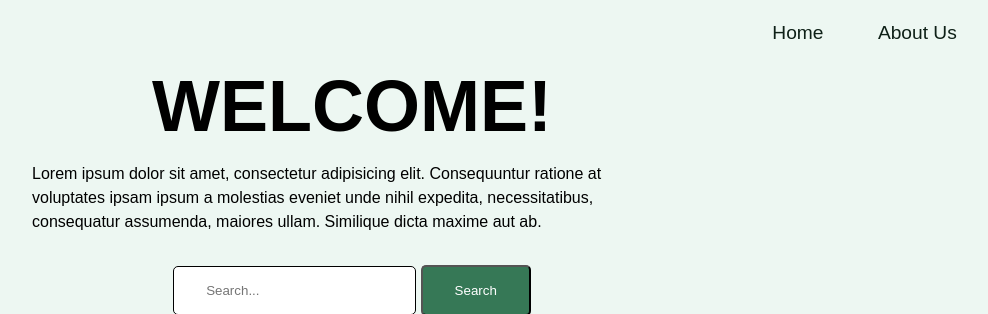
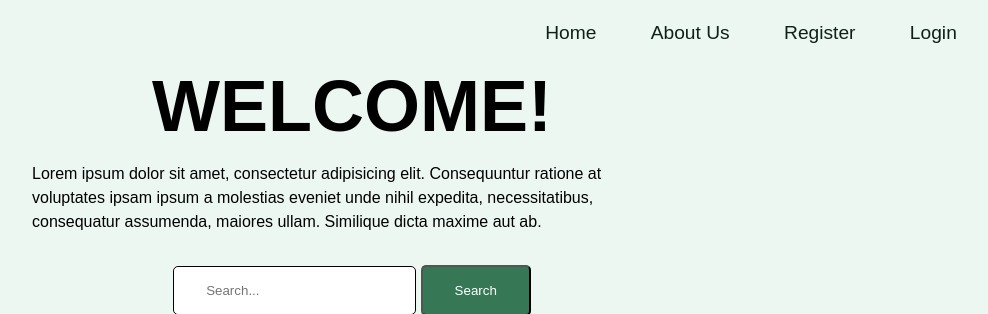
Before and after one commit to Genrei123/Karinderya, a Flask app: page / in a window 1280 px wide. Shown: the top 314 px of the page, without its empty margins (288-1276 px from the left). Run offline with Flask 3, Linux system fonts and the light colour scheme.

Commit message:
Server side

```diff
--- a/pangmasa/server/app.py
+++ b/pangmasa/server/app.py
@@ -1,12 +1,30 @@
-from flask import Flask, render_template
+from flask import Flask, render_template, request, redirect, url_for, session
+import sqlite3
 
 app = Flask(__name__, template_folder='templates')
-app.run(debug=True)
 
-
-
-
+db = sqlite3.connect("store.db")
 
 @app.route("/")
 def index():
     return render_template("index.html")
+
+@app.route("/index")
+def home():
+    return render_template("index.html")
+
+@app.route("/register", methods=["GET", "POST"])
+def register():
+    if request.method == "POST":
+        request.form.get()
+
+    else:
+        return render_template("register.html")
+
+@app.route("/login", methods=["GET", "POST"])
+def login():
+    if request.method == "POST":
+        print("test")
+
+    else:
+        return render_template("login.html")
--- a/pangmasa/server/templates/index.html
+++ b/pangmasa/server/templates/index.html
@@ -6,7 +6,7 @@
     <title>App</title>
 
 
-    <link rel="stylesheet" href= {{ url_for('static', filename = 'styles.css') }}>
+    <link rel="stylesheet" href= "{{ url_for('static', filename = 'styles.css') }} ">
     <script type="module" src="../../js/maps.js"></script>
 
     <!-- Scrolling script -->
@@ -24,8 +24,10 @@
 
         <div class="menu">
             <ul>
-                <li><a href="../../html/index.html">Home</a></li>
+                <li><a href="{{ url_for('index') }}">Home</a></li>
                 <li><a href="#">About Us</a></li>
+                <li><a href="{{url_for('register') }}">Register</a></li>
+                <li><a href="{{url_for('login') }}">Login</a></li>
                 </li>
             </ul>
         </div>
--- a/pangmasa/server/templates/login.html
+++ b/pangmasa/server/templates/login.html
@@ -5,7 +5,7 @@
     <meta name="viewport" content="width=device-width, initial-scale=1.0">
     <title>App</title>
 
-    <link rel="stylesheet" href= {{ url_for('static', filename = 'credentials.css') }}>
+    <link rel="stylesheet" href= "{{ url_for('static', filename = 'credentials.css') }}">
 
 
 
@@ -18,7 +18,7 @@
             <div class="login register">
                 <h1>Login</h1>
 
-                <form action="../../php/login.php" method="POST">
+                <form action="{{ url_for('login') }}" method="POST">
                     <input type="text" id = "username" name="username" placeholder="Username" required>
                     <input type="password" class = "password" id = "password1" name="password" placeholder="Password" required>
                     <input class = "button" type="submit" name="submit" value="Login">
--- a/pangmasa/server/templates/register.html
+++ b/pangmasa/server/templates/register.html
@@ -5,7 +5,7 @@
     <meta name="viewport" content="width=device-width, initial-scale=1.0">
     <title>App</title>
 
-    <link rel="stylesheet" href= {{ url_for('static', filename = 'credentials.css') }}>
+    <link rel="stylesheet" href= "{{ url_for('static', filename = 'credentials.css') }} ">
 
 
 
@@ -18,7 +18,7 @@
             <div class="register">
                 <h1>Register</h1>
 
-                <form action="../../php/register.php" method="POST" id = "register">
+                <form action="{{ url_for('register') }}" method="POST" id = "register">
                     <input type="text" id = "username" name="username" placeholder="Username" required>
                     <input type="email" id = "email" name="email" placeholder="Email" required>
                     <input type="password" class = "password" id = "password1" name="password" placeholder="Password" required>
```
Also changed, not shown: pangmasa/server/database.db (added), pangmasa/server/store.db (added).
